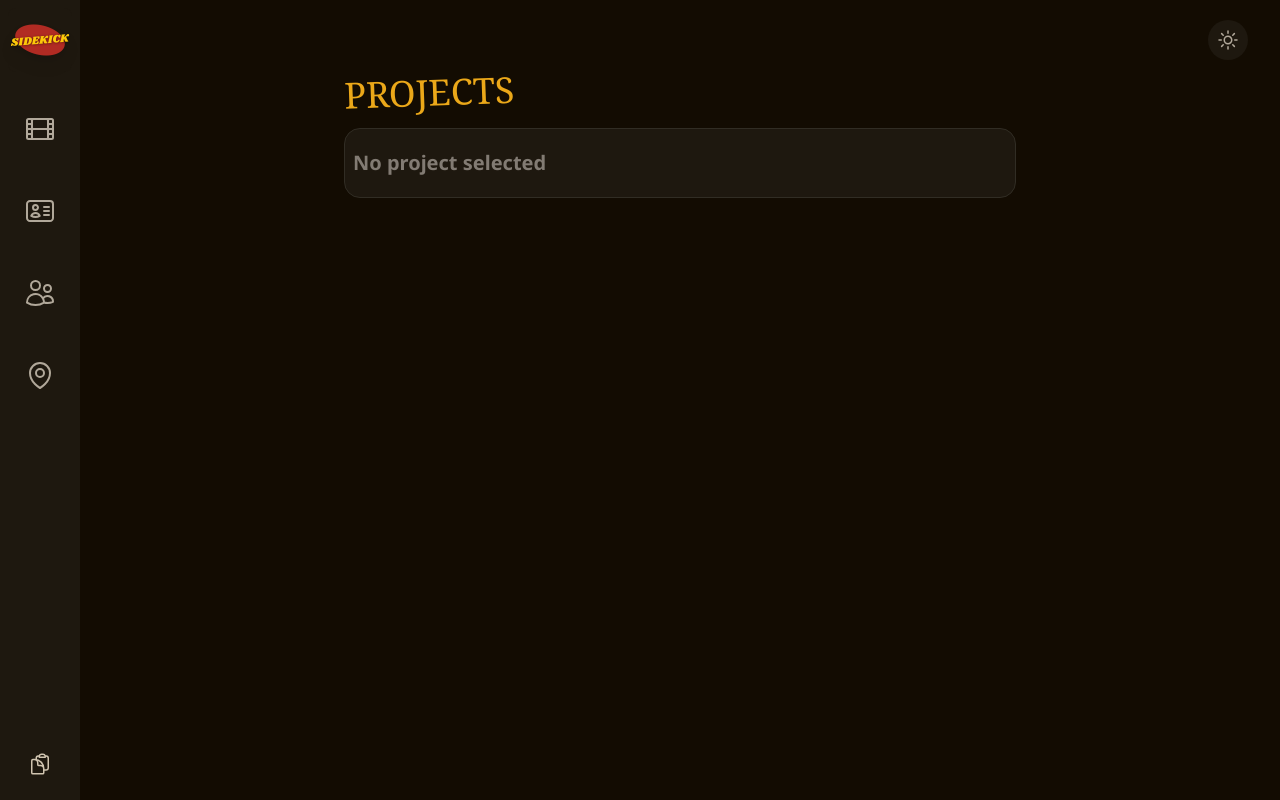
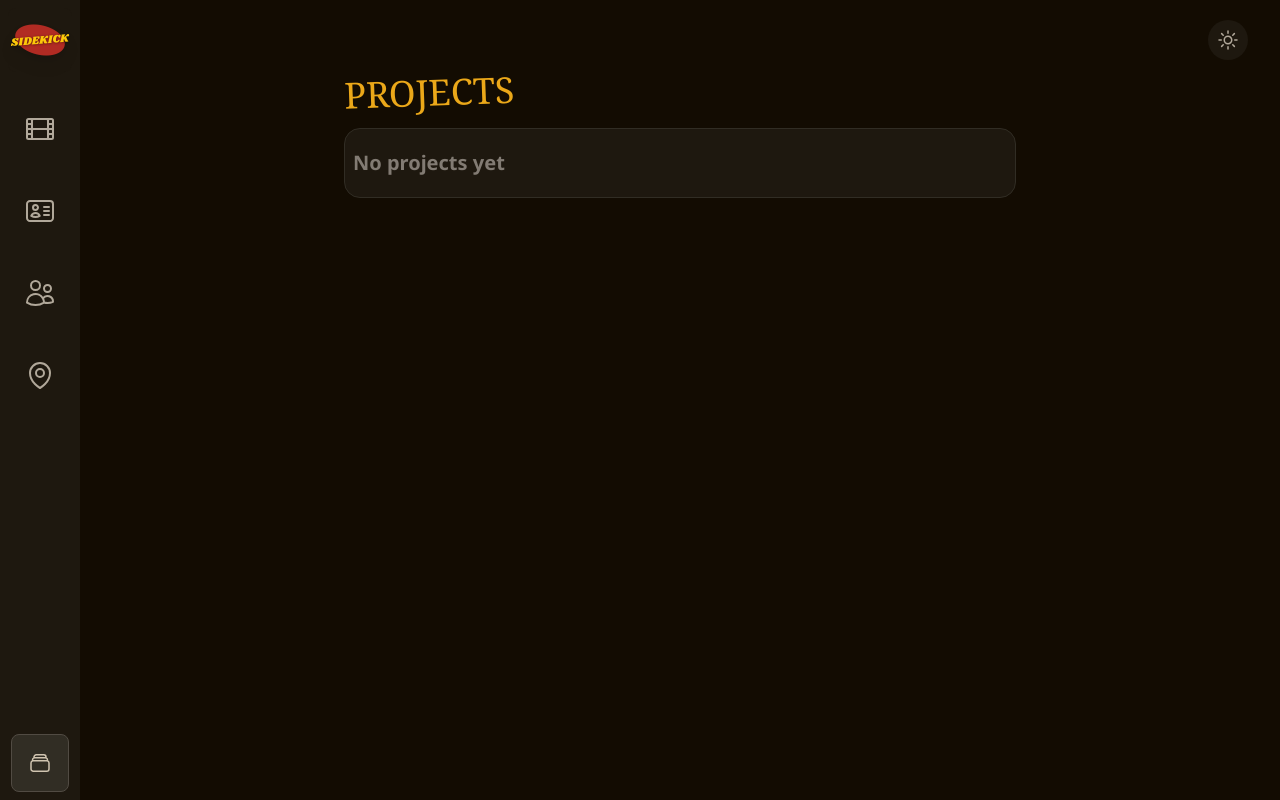
Before and after one commit to dannymendiola/sidekick, a SvelteKit app: page /project in a window 1280 px wide. Built offline with nearby package versions, Linux system fonts and the light colour scheme; a web font is replaced by a local one.

Commit message:
work on project management

```diff
--- a/src/lib/components/navbar.svelte
+++ b/src/lib/components/navbar.svelte
@@ -44,7 +44,7 @@
 >
 	<div class="flex grow justify-center gap-6 md:flex-col md:justify-start md:gap-8">
 		<a
-			class="hidden rounded-lg bg-donkey-100 hover:bg-donkey-200 dark:bg-donkey-900 dark:drop-shadow-none hover:dark:bg-donkey-800 md:block"
+			class="z-20 hidden rounded-lg bg-donkey-100 hover:bg-donkey-200 dark:bg-donkey-900 dark:drop-shadow-none hover:dark:bg-donkey-800 md:block"
 			onpointerup={() => {
 				vibrate();
 			}}
@@ -63,15 +63,15 @@
 		{@render IndexButton('character-dynamics')}
 		{@render IndexButton('locations')}
 	</div>
-	<button
-		class="hidden rounded-lg p-4 hover:bg-donkey-200 dark:hover:bg-donkey-800 md:block"
+	<a
+		class="hidden rounded-lg border p-4 hover:bg-donkey-200 dark:hover:bg-donkey-800 md:block {page
+			.url.pathname === '/project'
+			? 'border-donkey-300 bg-donkey-200 dark:border-donkey-600 dark:bg-donkey-800'
+			: 'border-donkey-100 dark:border-donkey-900 dark:bg-donkey-900'}"
 		aria-label="Import/export project"
-		onclick={() => {
-			skstate.showSaveLoad = true;
-			console.log('showSaveLoad');
-		}}
+		href="/project"
 	>
-		<svg
+		<!-- <svg
 			xmlns="http://www.w3.org/2000/svg"
 			fill="none"
 			viewBox="0 0 24 24"
@@ -85,8 +85,22 @@
 				stroke-linejoin="round"
 				d="M8.25 7.5V6.108c0-1.135.845-2.098 1.976-2.192.373-.03.748-.057 1.123-.08M15.75 18H18a2.25 2.25 0 0 0 2.25-2.25V6.108c0-1.135-.845-2.098-1.976-2.192a48.424 48.424 0 0 0-1.123-.08M15.75 18.75v-1.875a3.375 3.375 0 0 0-3.375-3.375h-1.5a1.125 1.125 0 0 1-1.125-1.125v-1.5A3.375 3.375 0 0 0 6.375 7.5H5.25m11.9-3.664A2.251 2.251 0 0 0 15 2.25h-1.5a2.251 2.251 0 0 0-2.15 1.586m5.8 0c.065.21.1.433.1.664v.75h-6V4.5c0-.231.035-.454.1-.664M6.75 7.5H4.875c-.621 0-1.125.504-1.125 1.125v12c0 .621.504 1.125 1.125 1.125h9.75c.621 0 1.125-.504 1.125-1.125V16.5a9 9 0 0 0-9-9Z"
 			/>
+		</svg> -->
+		<svg
+			xmlns="http://www.w3.org/2000/svg"
+			fill="none"
+			viewBox="0 0 24 24"
+			stroke-width="1.5"
+			stroke="currentColor"
+			class="size-6"
+		>
+			<path
+				stroke-linecap="round"
+				stroke-linejoin="round"
+				d="M6 6.878V6a2.25 2.25 0 0 1 2.25-2.25h7.5A2.25 2.25 0 0 1 18 6v.878m-12 0c.235-.083.487-.128.75-.128h10.5c.263 0 .515.045.75.128m-12 0A2.25 2.25 0 0 0 4.5 9v.878m13.5-3A2.25 2.25 0 0 1 19.5 9v.878m0 0a2.246 2.246 0 0 0-.75-.128H5.25c-.263 0-.515.045-.75.128m15 0A2.25 2.25 0 0 1 21 12v6a2.25 2.25 0 0 1-2.25 2.25H5.25A2.25 2.25 0 0 1 3 18v-6c0-.98.626-1.813 1.5-2.122"
+			/>
 		</svg>
-	</button>
+	</a>
 </span>
 
 {#snippet IndexButton(buttonName: 'sections' | 'characters' | 'character-dynamics' | 'locations')}
--- a/src/routes/+layout.svelte
+++ b/src/routes/+layout.svelte
@@ -32,6 +32,10 @@
 		}
 	});
 
+	// let project = $state();
+	const projQuery = liveQuery(() => db.projects.get(skstate.projectID || ''));
+	const project = $derived($projQuery);
+
 	// const requestPersistence = async () => {
 	// 	if (navigator.storage && !(await navigator.storage.persisted())) {
 	// 		// TODO Show modal explainer:
@@ -44,10 +48,41 @@
 
 <SaveLoadModal />
 
-{@render SkinnyTopbar()}
+{@render Topbar()}
 
 <div class="wrapper flex h-screen flex-col-reverse md:flex-row">
-	<div class="navbar z-10">
+	{#if !['/welcome', '/', '/project'].includes(page.url.pathname)}
+		{#if project}
+			"proj"
+		{:else}
+			<div class="absolute z-10 h-screen w-screen bg-donkey-50 dark:bg-donkey-950 md:pl-24">
+				<div class="flex flex-col items-center gap-4">
+					<h1 class="mt-48 font-title text-3xl text-donkey-600 dark:text-donkey-300">
+						No project selected
+					</h1>
+					<a
+						class="flex items-center gap-2 rounded-xl border border-donkey-300 bg-donkey-200 px-4 py-2 text-donkey-100 hover:bg-donkey-300 dark:border-donkey-600 dark:bg-donkey-900 dark:hover:bg-donkey-800"
+						onclick={() => {
+							vibrate();
+						}}
+						href="/project"
+					>
+						<svg
+							xmlns="http://www.w3.org/2000/svg"
+							viewBox="0 0 20 20"
+							class="size-4 fill-donkey-800 dark:fill-donkey-300"
+						>
+							<path
+								d="M5.127 3.502 5.25 3.5h9.5c.041 0 .082 0 .123.002A2.251 2.251 0 0 0 12.75 2h-5.5a2.25 2.25 0 0 0-2.123 1.502ZM1 10.25A2.25 2.25 0 0 1 3.25 8h13.5A2.25 2.25 0 0 1 19 10.25v5.5A2.25 2.25 0 0 1 16.75 18H3.25A2.25 2.25 0 0 1 1 15.75v-5.5ZM3.25 6.5c-.04 0-.082 0-.123.002A2.25 2.25 0 0 1 5.25 5h9.5c.98 0 1.814.627 2.123 1.502a3.819 3.819 0 0 0-.123-.002H3.25Z"
+							/>
+						</svg>
+						<p>Open or create</p>
+					</a>
+				</div>
+			</div>
+		{/if}
+	{/if}
+	<div class="navbar z-10 md:z-20">
 		<Navbar />
 	</div>
 	<div class="grid grow items-start justify-items-center overflow-y-auto">
@@ -55,12 +90,12 @@
 	</div>
 </div>
 
-{#snippet SkinnyTopbar()}
+{#snippet Topbar()}
 	<div
 		class="absolute z-20 flex h-20 w-screen items-center justify-between bg-donkey-50 bg-transparent p-4 dark:bg-donkey-950 md:hidden md:pr-8 dark:md:bg-transparent"
 	>
 		<button
-			class="rounded-xl bg-donkey-50 hover:bg-donkey-300 dark:bg-donkey-900 hover:dark:bg-donkey-800 md:hidden"
+			class="rounded-xl bg-donkey-50 hover:bg-donkey-300 dark:bg-donkey-900 hover:dark:bg-donkey-800"
 			onpointerup={() => {
 				vibrate();
 				goto('/welcome');
@@ -82,14 +117,27 @@
 			>
 				{@render ThemeIcon(skstate.darkMode ? 'sun' : 'moon')}
 			</button>
-			<button
+			<a
 				class="rounded-full bg-donkey-100 p-2 hover:bg-donkey-200 dark:bg-donkey-900 dark:hover:bg-donkey-800 md:hidden md:bg-donkey-200"
-				onpointerup={() => {
-					skstate.showSaveLoad = true;
-				}}
 				aria-label="Import/export project"
+				href="/project"
 			>
 				<svg
+					xmlns="http://www.w3.org/2000/svg"
+					fill="none"
+					viewBox="0 0 24 24"
+					stroke-width="1.5"
+					stroke="currentColor"
+					class="size-6"
+				>
+					<path
+						stroke-linecap="round"
+						stroke-linejoin="round"
+						d="M6 6.878V6a2.25 2.25 0 0 1 2.25-2.25h7.5A2.25 2.25 0 0 1 18 6v.878m-12 0c.235-.083.487-.128.75-.128h10.5c.263 0 .515.045.75.128m-12 0A2.25 2.25 0 0 0 4.5 9v.878m13.5-3A2.25 2.25 0 0 1 19.5 9v.878m0 0a2.246 2.246 0 0 0-.75-.128H5.25c-.263 0-.515.045-.75.128m15 0A2.25 2.25 0 0 1 21 12v6a2.25 2.25 0 0 1-2.25 2.25H5.25A2.25 2.25 0 0 1 3 18v-6c0-.98.626-1.813 1.5-2.122"
+					/>
+				</svg>
+
+				<!-- <svg
 					xmlns="http://www.w3.org/2000/svg"
 					fill="none"
 					viewBox="0 0 24 24"
@@ -103,12 +151,12 @@
 						stroke-linejoin="round"
 						d="M8.25 7.5V6.108c0-1.135.845-2.098 1.976-2.192.373-.03.748-.057 1.123-.08M15.75 18H18a2.25 2.25 0 0 0 2.25-2.25V6.108c0-1.135-.845-2.098-1.976-2.192a48.424 48.424 0 0 0-1.123-.08M15.75 18.75v-1.875a3.375 3.375 0 0 0-3.375-3.375h-1.5a1.125 1.125 0 0 1-1.125-1.125v-1.5A3.375 3.375 0 0 0 6.375 7.5H5.25m11.9-3.664A2.251 2.251 0 0 0 15 2.25h-1.5a2.251 2.251 0 0 0-2.15 1.586m5.8 0c.065.21.1.433.1.664v.75h-6V4.5c0-.231.035-.454.1-.664M6.75 7.5H4.875c-.621 0-1.125.504-1.125 1.125v12c0 .621.504 1.125 1.125 1.125h9.75c.621 0 1.125-.504 1.125-1.125V16.5a9 9 0 0 0-9-9Z"
 					/>
-				</svg>
-			</button>
+				</svg> -->
+			</a>
 		</div>
 	</div>
 	<div
-		class="absolute z-10 hidden h-20 w-screen items-center justify-end bg-transparent p-4 md:flex md:pr-8"
+		class="absolute z-20 hidden h-20 w-screen items-center justify-end bg-transparent p-4 md:flex md:pr-8"
 	>
 		<button
 			class="rounded-full bg-donkey-100 p-2 hover:bg-donkey-200 dark:bg-donkey-900 dark:hover:bg-donkey-800"
--- a/src/routes/project/+page.svelte
+++ b/src/routes/project/+page.svelte
@@ -6,13 +6,21 @@
 	const project = $derived($query);
 
 	let projectName = $state('');
+
+	let numProjects = $state(0);
+	const getNumProjects = async () => {
+		numProjects = await db.projects.count();
+	};
+	getNumProjects();
 </script>
 
 <div class="sk-content md:mt-16">
-	<h1 class="mb-6 -rotate-2 font-brand text-4xl uppercase text-smithers-500">Projects</h1>
+	<h1 class="mb-6 -rotate-2 font-brand text-4xl uppercase text-robin-500 dark:text-smithers-500">
+		Projects
+	</h1>
 	<section
 		title="Project"
-		class="h-min w-full rounded-2xl border border-donkey-400 p-2 dark:border-donkey-800 dark:bg-donkey-900"
+		class="h-min w-full rounded-2xl border border-donkey-200 p-2 dark:border-donkey-800 dark:bg-donkey-900"
 	>
 		{#if project}
 			<h2 class="font-title text-3xl">Current project</h2>
@@ -34,7 +42,7 @@
 			/>
 		{:else}
 			<div class="my-3 text-xl font-bold text-donkey-700 dark:text-donkey-400">
-				No project selected
+				No project{numProjects >= 1 ? ' selected' : 's yet'}
 			</div>
 		{/if}
 	</section>
--- a/src/routes/welcome/+page.svelte
+++ b/src/routes/welcome/+page.svelte
@@ -101,7 +101,7 @@
 							{project.name || 'Untitled project'}
 						</span>
 					{:else}
-						Create a project
+						Open or create a project
 					{/if}
 				</p>
 			{/await}
```
